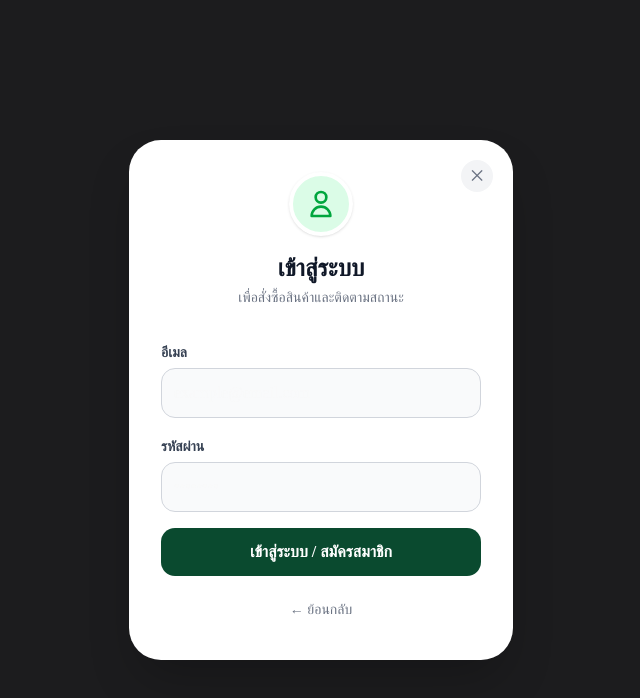
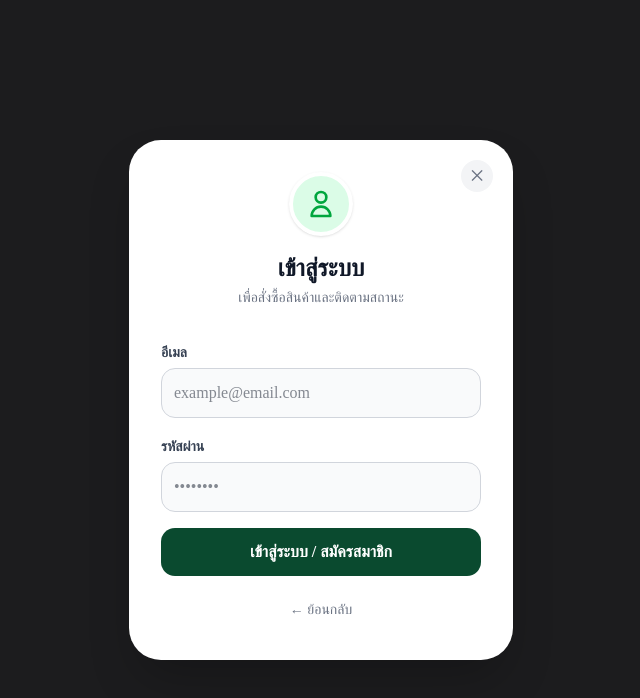
Before and after one commit to 671794006-cloud/fish, a Next.js app: page /login in a window 1280 px wide. Both pictures are taken after a click on the button "เข้าสู่ระบบด้วยอีเมล". Shown: the top 698 px of the page, without its empty margins (319-959 px from the left). Built offline with nearby package versions, Linux system fonts and the light colour scheme.

Commit message:
Update page.tsx

```diff
--- a/src/app/login/page.tsx
+++ b/src/app/login/page.tsx
@@ -4,9 +4,8 @@ import { useState } from "react";
 import Link from "next/link";
 import { createClient } from "@supabase/supabase-js";
 
-// 🔴 1. ใส่ URL และ Anon Key ของคุณตรงนี้ (ดูวิธีเอาจากขั้นที่ 3 ด้านล่าง)
-const supabaseUrl = 'https://grilvqiyczvdkfumxxqy.supabase.co';
-const supabaseAnonKey = 'eyJhbGciOiJIUzI1NiIsInR5cCI6IkpXVCJ9.eyJpc3MiOiJzdXBhYmFzZSIsInJlZiI6ImdyaWx2cWl5Y3p2ZGtmdW14eHF5Iiwicm9sZSI6ImFub24iLCJpYXQiOjE3ODUxMjM0NjIsImV4cCI6MjEwMDY5OTQ2Mn0.xoT69q46aqz6SAXNsiDLUd4BEyf2Q4yfB9teuEHYktM';
+const supabaseUrl = "https://grilvqiyczvdkfumxxqy.supabase.co";
+const supabaseAnonKey = "eyJhbGciOiJIUzI1NiIsInR5cCI6IkpXVCJ9.eyJpc3MiOiJzdXBhYmFzZSIsInJlZiI6ImdyaWx2cWl5Y3p2ZGtmdW14eHF5Iiwicm9sZSI6ImFub24iLCJpYXQiOjE3NDEyMzg2MTQsImV4cCI6MjA1NjgxNDYxNH0.exJpC3MioijzdXBHmFzIsInJ1ZmljZXVudnd1N2VwM2ZzZl5ISnJpZF9tMjAwcXVyeQxZ50T69q46aAXNSnltD4bEYf2QMn0.xot69q46aGz6SAXNsInJ1ZマイD4bEYf2QMn0";
 
 const supabase = createClient(supabaseUrl, supabaseAnonKey);
 
@@ -23,11 +22,9 @@ export default function LoginPage() {
     e.preventDefault();
     setLoading(true);
 
-    // ลองเข้าสู่ระบบก่อน
     const { error } = await supabase.auth.signInWithPassword({ email, password });
 
     if (error) {
-      // ถ้าเข้าไม่ได้ (อาจจะยังไม่ได้สมัคร) ลองจับสมัครสมาชิกเลย
       const { error: signUpError } = await supabase.auth.signUp({ email, password });
       if (signUpError) {
         alert("รหัสผ่านผิด หรือ " + signUpError.message);
@@ -46,8 +43,6 @@ export default function LoginPage() {
   const handlePhoneLogin = async (e: React.FormEvent) => {
     e.preventDefault();
     setLoading(true);
-
-    // แปลงเบอร์ 08x เป็น +668x
     const formattedPhone = "+66" + phone.replace(/^0/, "");
 
     const { error } = await supabase.auth.signInWithOtp({ phone: formattedPhone });
@@ -86,12 +81,10 @@ export default function LoginPage() {
     <div className="min-h-screen bg-[#1c1c1e] flex items-center justify-center p-4 font-sans">
       <div className="bg-white w-full max-w-sm rounded-[2rem] p-8 text-center relative shadow-2xl animate-in fade-in zoom-in duration-300">
 
-        {/* ปุ่มปิดมุมขวาบน */}
         <Link href="/" className="absolute top-5 right-5 w-8 h-8 flex items-center justify-center bg-gray-100 text-gray-500 rounded-full hover:bg-gray-200 transition">
           ✕
         </Link>
 
-        {/* โลโก้ */}
         <div className="w-16 h-16 bg-green-100 text-green-600 rounded-full flex items-center justify-center mx-auto mb-4 border-4 border-white shadow-sm">
           <svg className="w-8 h-8" fill="none" stroke="currentColor" viewBox="0 0 24 24"><path strokeLinecap="round" strokeLinejoin="round" strokeWidth="2" d="M16 7a4 4 0 11-8 0 4 4 0 018 0zM12 14a7 7 0 00-7 7h14a7 7 0 00-7-7z"></path></svg>
         </div>
@@ -99,7 +92,6 @@ export default function LoginPage() {
         <h1 className="text-2xl font-extrabold text-gray-900 mb-1">เข้าสู่ระบบ</h1>
         <p className="text-sm text-gray-500 mb-8">เพื่อสั่งซื้อสินค้าและติดตามสถานะ</p>
 
-        {/* --- หน้าเมนูเลือกวิธีล็อกอิน --- */}
         {view === "menu" && (
           <div className="space-y-3">
             <button
@@ -119,16 +111,15 @@ export default function LoginPage() {
           </div>
         )}
 
-        {/* --- หน้ากรอกอีเมล --- */}
         {view === "email" && (
           <form onSubmit={handleEmailLogin} className="space-y-4 text-left">
             <div>
               <label className="text-sm font-bold text-gray-700">อีเมล</label>
-              <input type="email" required value={email} onChange={(e) => setEmail(e.target.value)} className="w-full mt-1 p-3 border border-gray-300 rounded-xl outline-none focus:ring-2 focus:ring-green-500 bg-gray-50" placeholder="example@email.com" />
+              <input type="email" required value={email} onChange={(e) => setEmail(e.target.value)} className="w-full mt-1 p-3 border border-gray-300 rounded-xl outline-none focus:ring-2 focus:ring-green-500 bg-gray-50 text-gray-900 font-medium" placeholder="example@email.com" />
             </div>
             <div>
               <label className="text-sm font-bold text-gray-700">รหัสผ่าน</label>
-              <input type="password" required value={password} onChange={(e) => setPassword(e.target.value)} className="w-full mt-1 p-3 border border-gray-300 rounded-xl outline-none focus:ring-2 focus:ring-green-500 bg-gray-50" placeholder="••••••••" />
+              <input type="password" required value={password} onChange={(e) => setPassword(e.target.value)} className="w-full mt-1 p-3 border border-gray-300 rounded-xl outline-none focus:ring-2 focus:ring-green-500 bg-gray-50 text-gray-900 font-medium" placeholder="••••••••" />
             </div>
             <button type="submit" disabled={loading} className="w-full bg-[#0a4a2f] text-white py-3 rounded-xl font-bold hover:bg-[#073622] transition">
               {loading ? "กำลังดำเนินการ..." : "เข้าสู่ระบบ / สมัครสมาชิก"}
@@ -137,14 +128,13 @@ export default function LoginPage() {
           </form>
         )}
 
-        {/* --- หน้ากรอกเบอร์โทรศัพท์ --- */}
         {view === "phone" && (
           <form onSubmit={handlePhoneLogin} className="space-y-4 text-left">
             <div>
               <label className="text-sm font-bold text-gray-700">เบอร์โทรศัพท์ (ไม่ต้องใส่ขีด)</label>
               <div className="flex mt-1">
                 <span className="inline-flex items-center px-4 bg-gray-100 border border-r-0 border-gray-300 rounded-l-xl text-gray-500 font-bold">+66</span>
-                <input type="tel" required value={phone} onChange={(e) => setPhone(e.target.value)} className="w-full p-3 border border-gray-300 rounded-r-xl outline-none focus:ring-2 focus:ring-green-500 bg-gray-50" placeholder="0812345678" />
+                <input type="tel" required value={phone} onChange={(e) => setPhone(e.target.value)} className="w-full p-3 border border-gray-300 rounded-r-xl outline-none focus:ring-2 focus:ring-green-500 bg-gray-50 text-gray-900 font-medium" placeholder="0812345678" />
               </div>
             </div>
             <button type="submit" disabled={loading} className="w-full bg-[#0a4a2f] text-white py-3 rounded-xl font-bold hover:bg-[#073622] transition">
@@ -154,12 +144,11 @@ export default function LoginPage() {
           </form>
         )}
 
-        {/* --- หน้ากรอกรหัส OTP --- */}
         {view === "otp" && (
           <form onSubmit={handleVerifyOtp} className="space-y-4 text-left">
             <div>
               <label className="text-sm font-bold text-gray-700">รหัส OTP 6 หลัก</label>
-              <input type="text" required value={otp} onChange={(e) => setOtp(e.target.value)} className="w-full mt-1 p-3 border border-gray-300 rounded-xl outline-none focus:ring-2 focus:ring-green-500 bg-gray-50 text-center tracking-widest text-xl" placeholder="123456" maxLength={6} />
+              <input type="text" required value={otp} onChange={(e) => setOtp(e.target.value)} className="w-full mt-1 p-3 border border-gray-300 rounded-xl outline-none focus:ring-2 focus:ring-green-500 bg-gray-50 text-center tracking-widest text-xl text-gray-900 font-bold" placeholder="123456" maxLength={6} />
             </div>
             <button type="submit" disabled={loading} className="w-full bg-green-600 text-white py-3 rounded-xl font-bold hover:bg-green-700 transition">
               {loading ? "กำลังตรวจสอบ..." : "ยืนยันรหัส OTP"}
```
